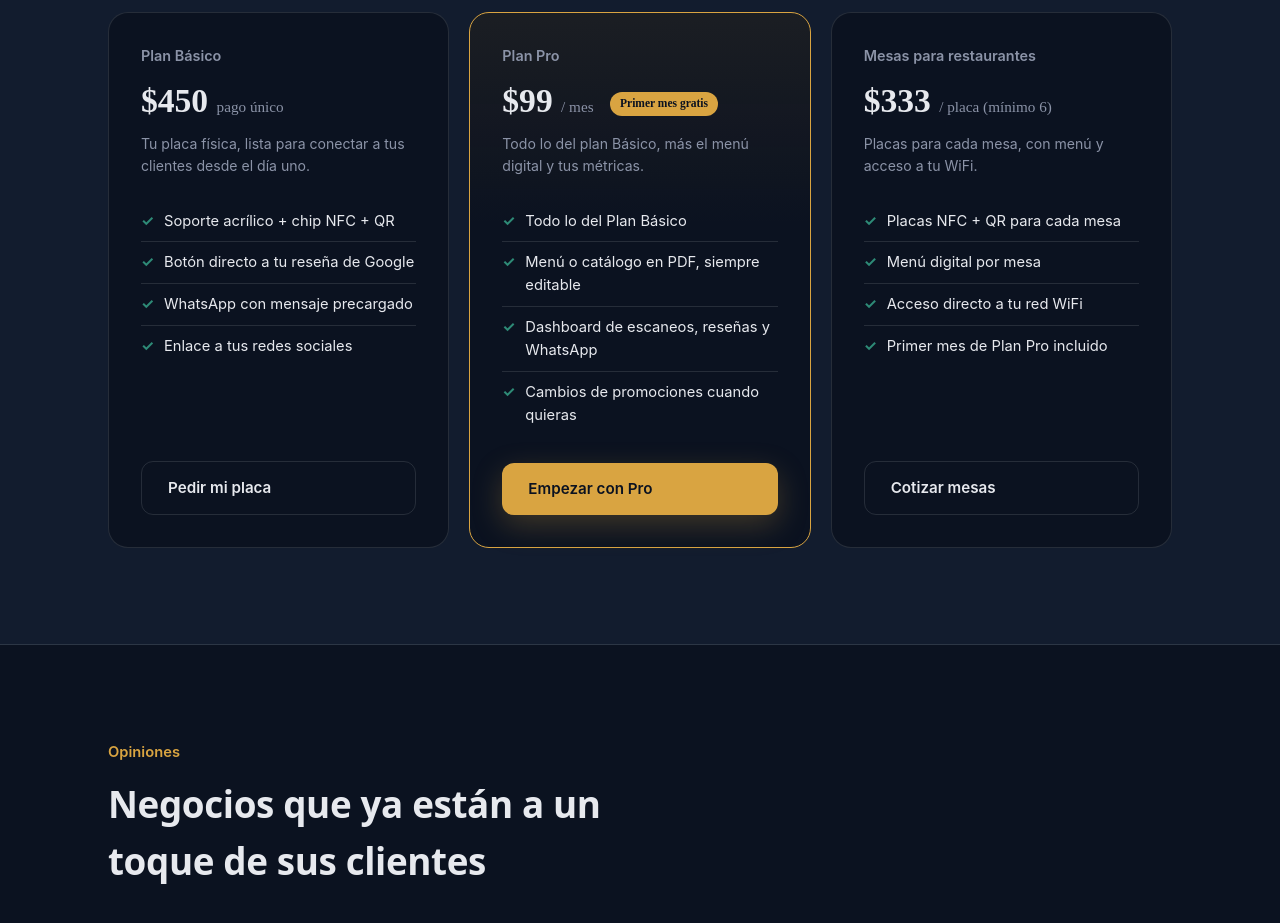
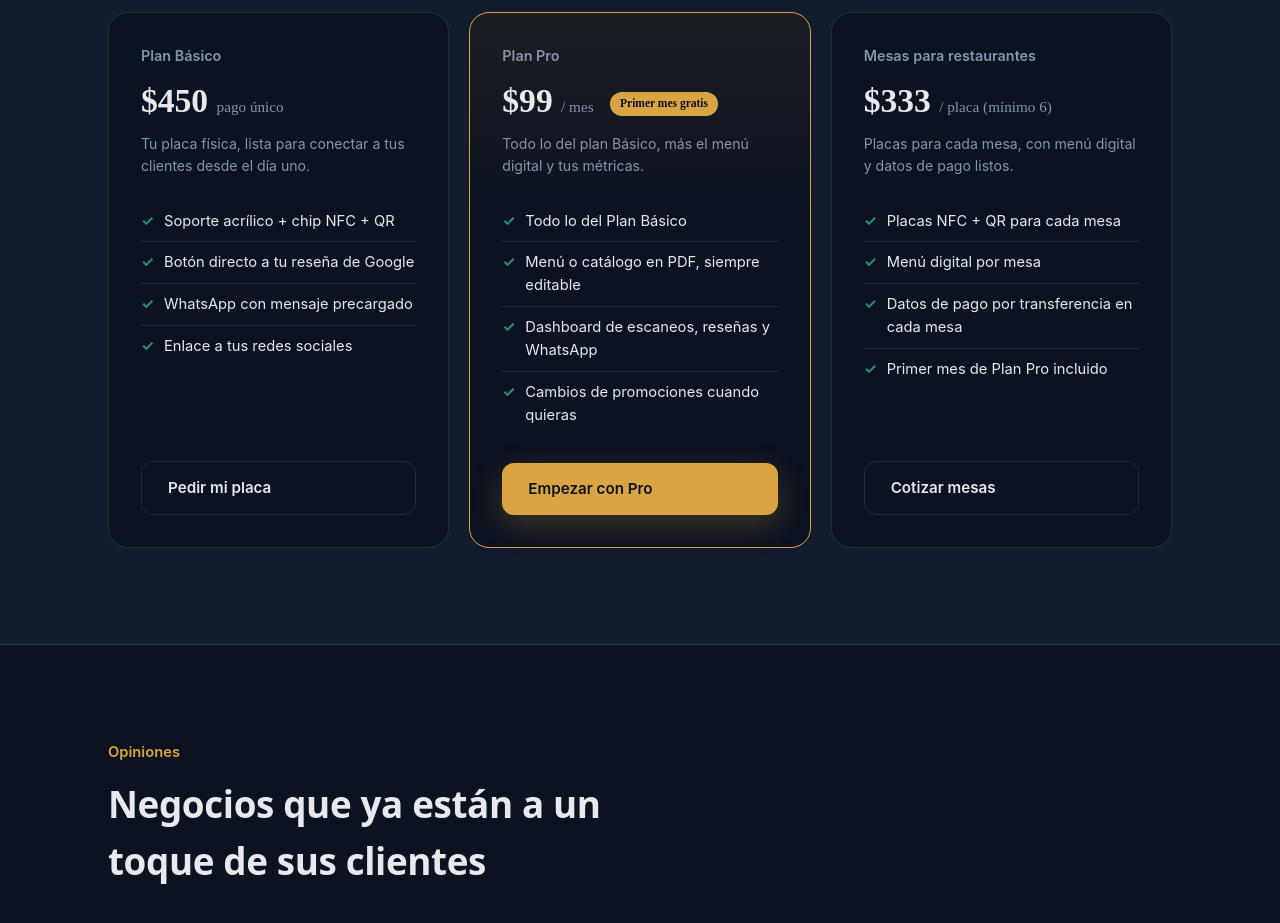
Before and after one commit to urielcc2001/oaxlink-web, a Next.js app: page / in a window 1280 px wide. Shown: the part 2340-3263 px from the top of the page. Built offline with nearby package versions, Linux system fonts and the light colour scheme.

Commit message:
ajustes en la landingpage

```diff
--- a/app/page.tsx
+++ b/app/page.tsx
@@ -150,11 +150,11 @@ export default function LandingPage() {
             <div className="plan">
               <div className="name">Mesas para restaurantes</div>
               <div className="price">$333 <span>/ placa (mínimo 6)</span></div>
-              <div className="desc">Placas para cada mesa, con menú y acceso a tu WiFi.</div>
+              <div className="desc">Placas para cada mesa, con menú digital y datos de pago listos.</div>
               <ul>
                 <li><span className="check">✓</span> Placas NFC + QR para cada mesa</li>
                 <li><span className="check">✓</span> Menú digital por mesa</li>
-                <li><span className="check">✓</span> Acceso directo a tu red WiFi</li>
+                <li><span className="check">✓</span> Datos de pago por transferencia en cada mesa</li>
                 <li><span className="check">✓</span> Primer mes de Plan Pro incluido</li>
               </ul>
               <a className="btn btn-ghost" href="#contacto">Cotizar mesas</a>
```
